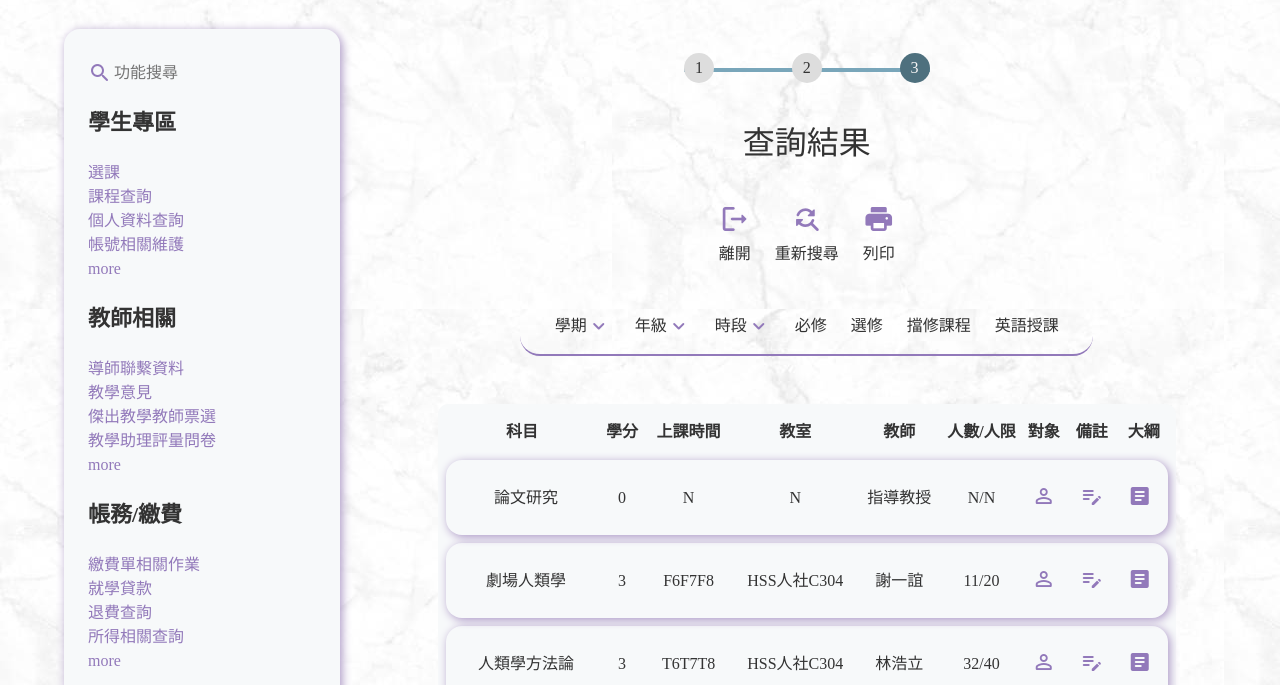
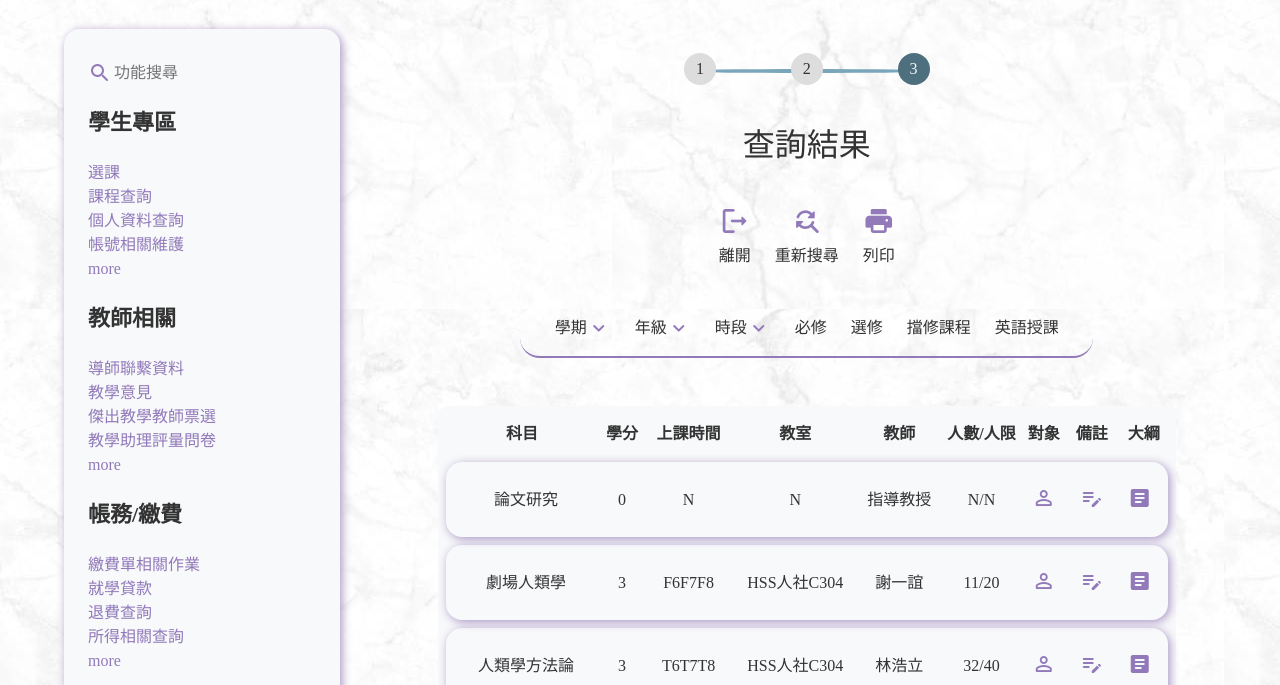
Before and after one commit to staafrrt/project-redesign, a plain HTML site: page 03.html in a window 1280 px wide. Shown: the part 99-784 px from the top of the page. Drawn offline with Linux system fonts and the light colour scheme; a web font is replaced by a local one.

Commit message:
0701修改PROGRESSBAR

```diff
--- a/page2/02.css
+++ b/page2/02.css
@@ -165,14 +165,15 @@ aside a{
   left: 0;
   width: 100%;
   height: 0.25rem;
+  border-radius: 75%;
   background-color: #79A6BA;
   transition: width 0.3s;
   z-index: -1;
 }
 
 .step {
-  width: 1.875rem;
-  height: 1.875rem;
+  width: 2rem;
+  height: 2rem;
   background-color: #ddd;
   border-radius: 50%;
   display: flex;
--- a/page3/03.css
+++ b/page3/03.css
@@ -152,14 +152,15 @@ aside a{
   left: 0;
   width: 100%;
   height: 4px;
+  border-radius: 75%;
   background-color: #79A6BA;
   transition: width 0.3s;
   z-index: -1;
 }
 
 .step {
-  width: 30px;
-  height: 30px;
+  width: 2rem;
+  height: 2rem;
   background-color: #ddd;
   border-radius: 50%;
   display: flex;
```
